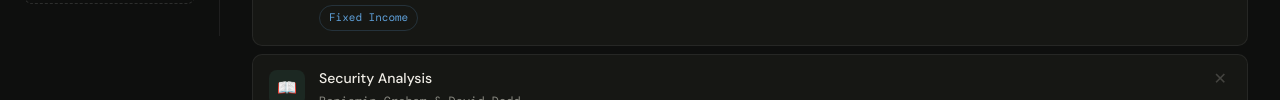
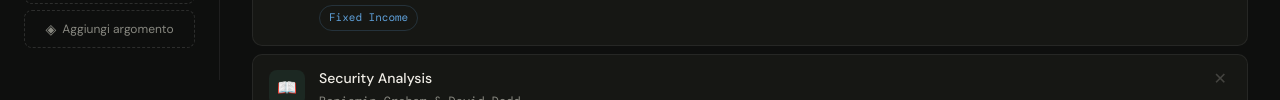
Before and after one commit to 20Edo02/MFRM_Hub, a plain HTML site: page index.html in a window 1280 px wide. Shown: the part 569-669 px from the top of the page. Drawn offline with nearby package versions, Linux system fonts and the light colour scheme.

Commit message:
Add button to open topic modal in index.html

```diff
--- a/index.html
+++ b/index.html
@@ -636,6 +636,9 @@ aside {
     <button class="add-resource-btn" onclick="openModal()">
       <span style="font-size:16px">+</span> Aggiungi risorsa
     </button>
+    <button class="add-resource-btn" style="margin-top:6px" onclick="openTopicModal()">
+      <span style="font-size:14px">◈</span> Aggiungi argomento
+    </button>
   </aside>
   <div class="content" id="content"></div>
 </div>
```
